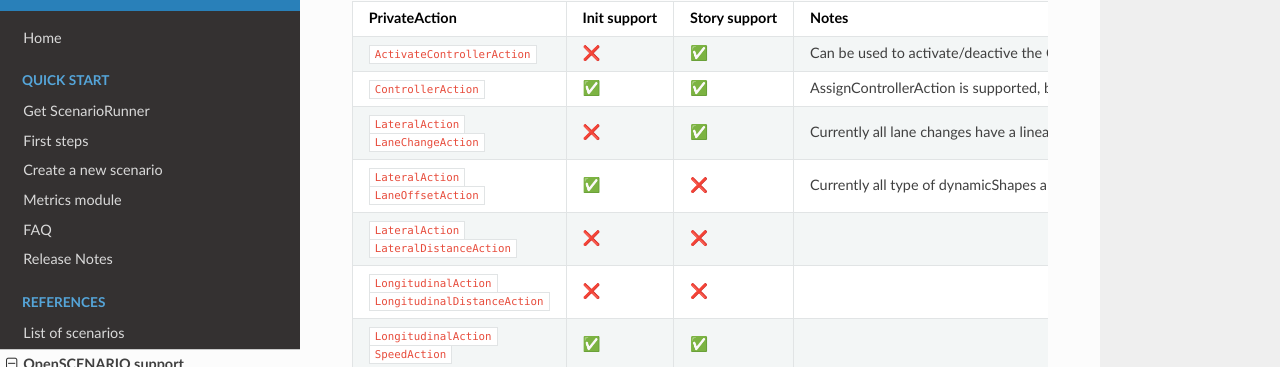
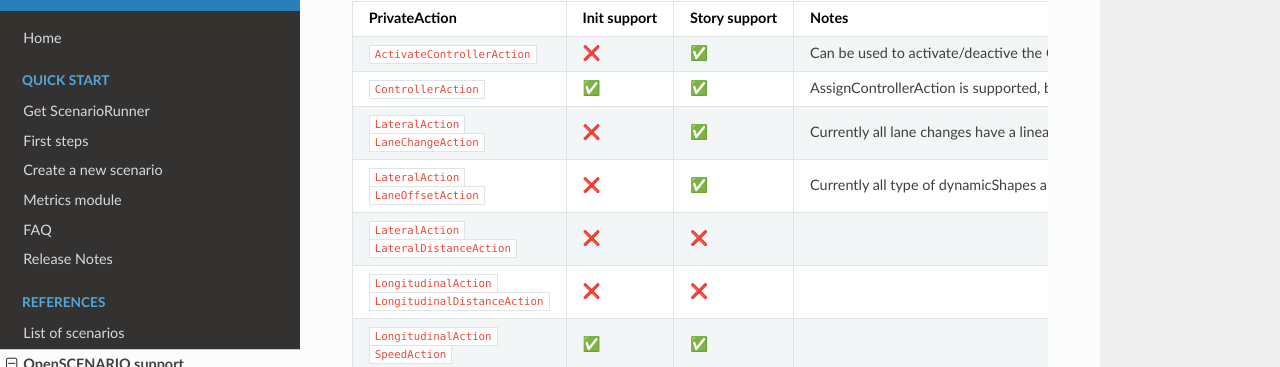
Before and after one commit to carla-simulator/scenario_runner, an MkDocs documentation site: the page built from Docs/openscenario_support.md, in a window 1280 px wide and 900 px high, scrolled down 2844 px. Shown: the part 82-449 px from the top of the window. Built offline with MkDocs 1.6.1, drawn with Linux system fonts in a browser that asks for light colours; nearby versions of some CDN libraries.

```diff
--- a/Docs/openscenario_support.md
+++ b/Docs/openscenario_support.md
@@ -97,7 +97,7 @@ contains of submodules, which are not listed, the support status applies to all
 | `ActivateControllerAction`                          | &#10060;             | &#9989;            | Can be used to activate/deactive the CARLA autopilot.                                             |
 | `ControllerAction`                                  | &#9989;            | &#9989;            | AssignControllerAction is supported, but a Python module has to be provided for the controller implementation, and in OverrideControllerValueAction all values need to be `False`. |
 | `LateralAction`<br> `LaneChangeAction`             | &#10060;             | &#9989;            | Currently all lane changes have a linear dynamicShape, the dynamicDimension is defined as the distance and are relative to the actor itself (RelativeTargetLane).                  |
-| `LateralAction`<br>`LaneOffsetAction`             | &#9989;             | &#10060;             |  Currently all type of dynamicShapes are ignored and depend on the controller. This action might not work as intended if the offset is high enough to make the vehicle exit its lane  |
+| `LateralAction`<br>`LaneOffsetAction`             | &#10060;             | &#9989;             |  Currently all type of dynamicShapes are ignored and depend on the controller. This action might not work as intended if the offset is high enough to make the vehicle exit its lane  |
 | `LateralAction`<br> `LateralDistanceAction`        | &#10060;             | &#10060;             |                  |
 | `LongitudinalAction`<br> `LongitudinalDistanceAction`                                            | &#10060;             | &#10060;             |                  |
 | `LongitudinalAction`<br> `SpeedAction`             | &#9989;            | &#9989;            |                  |
```
